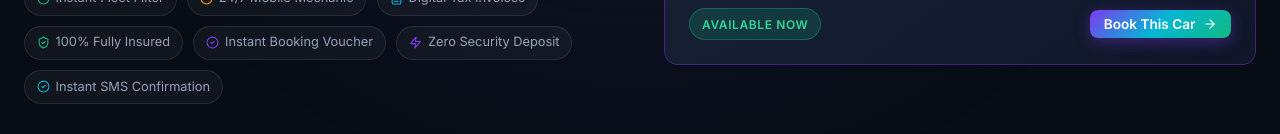
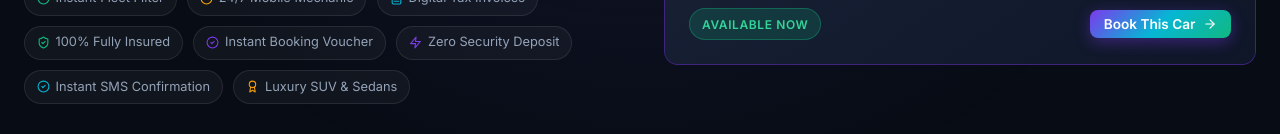
Before and after one commit to swarajchikhale/vehical_management_system, a React (Vite) app: page / in a window 1280 px wide. Shown: the part 666-800 px from the top of the page. Built offline with nearby package versions, Linux system fonts and the light colour scheme; the HTML template or start-up script is replaced by a standard one.

Commit message:
Add quick category navigation filter pill cluster to landing hero

```diff
--- a/src/pages/Home.jsx
+++ b/src/pages/Home.jsx
@@ -66,6 +66,9 @@ export const Home = ({ setActiveTab, onBookVehicle }) => {
               </span>
               <span style={{ background: 'var(--bg-glass)', border: '1px solid var(--border-color)', padding: '0.35rem 0.75rem', borderRadius: '9999px', display: 'inline-flex', alignItems: 'center', gap: '0.35rem' }}>
                 <CheckCircle2 size={13} color="var(--accent-cyan)" /> Instant SMS Confirmation
+              </span>
+              <span onClick={() => setActiveTab('vehicles')} style={{ cursor: 'pointer', background: 'var(--bg-glass)', border: '1px solid var(--border-color)', padding: '0.35rem 0.75rem', borderRadius: '9999px', display: 'inline-flex', alignItems: 'center', gap: '0.35rem' }} title="Browse luxury SUV and sedan fleet category">
+                <Award size={13} color="var(--accent-amber)" /> Luxury SUV &amp; Sedans
               </span>
             </div>
           </div>
```
